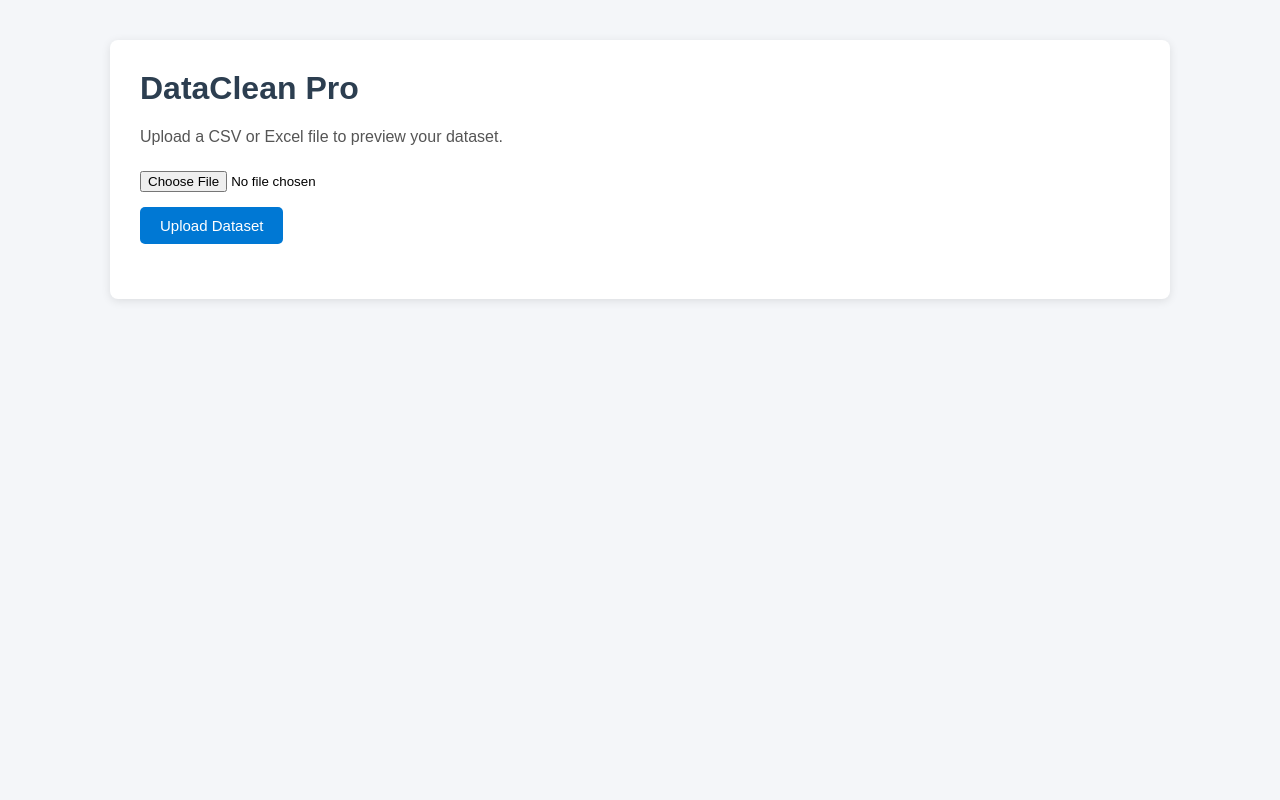
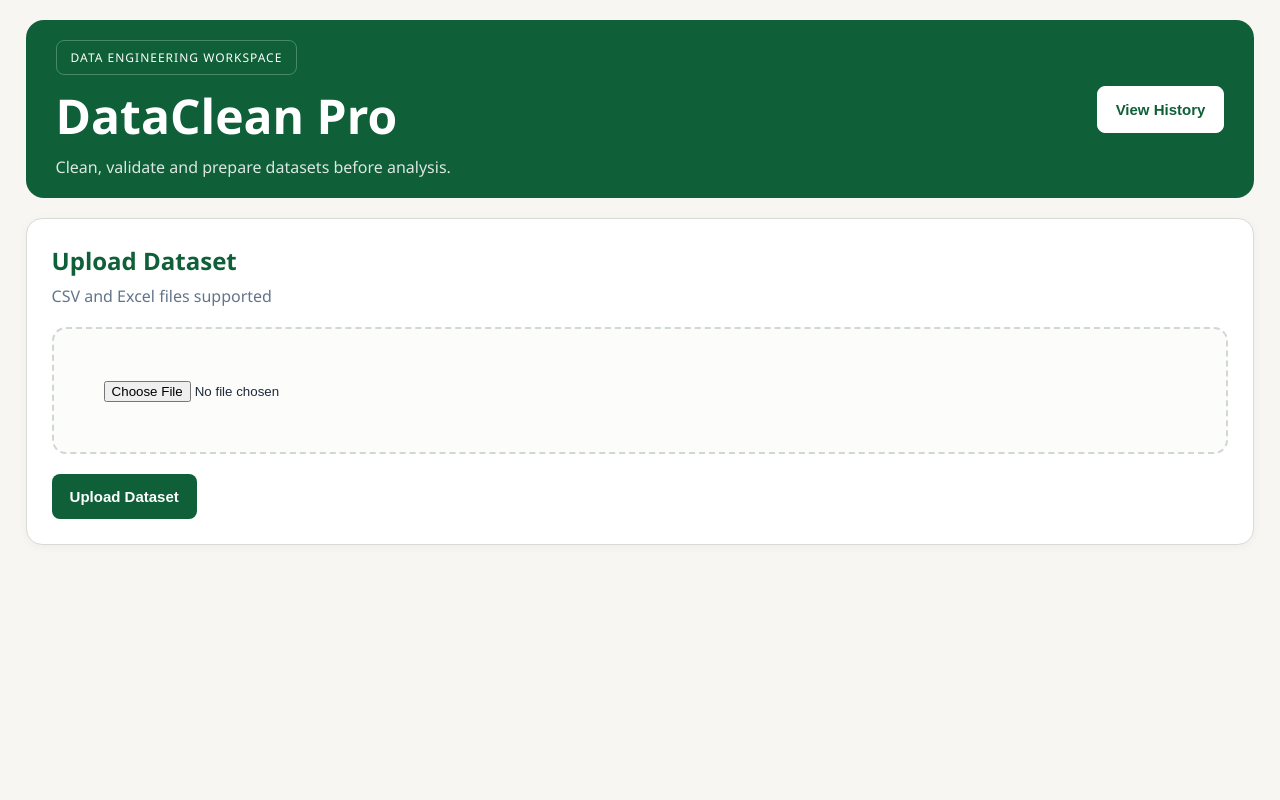
Before and after one commit to karthik-k11/DataClean-Pro, a Flask app: page / in a window 1280 px wide. Run offline with Flask 3, Linux system fonts and the light colour scheme.

Commit message:
Replaced the old white/blue theme with a clean enterprise-style green dashboard UI and improved cards, tables, buttons, and layout

```diff
--- a/static/style.css
+++ b/static/style.css
@@ -1,84 +1,438 @@
-body {
-    margin: 0;
-    padding: 0;
-    font-family: Arial, sans-serif;
-    background-color: #f4f6f9;
+*{
+    margin:0;
+    padding:0;
+    box-sizing:border-box;
 }
 
-.container {
-    width: 90%;
-    max-width: 1000px;
-    margin: 40px auto;
-    background-color: #ffffff;
-    padding: 30px;
-    border-radius: 8px;
-    box-shadow: 0 2px 10px rgba(0, 0, 0, 0.1);
+body{
+    font-family: "Segoe UI", sans-serif;
+    background:#F8F6F2;
+    color:#1E293B;
 }
 
-h1 {
-    margin-top: 0;
-    color: #2c3e50;
+.page-wrapper{
+    min-height:100vh;
 }
 
-p {
-    color: #555;
+.dashboard{
+    width:96%;
+    max-width:1600px;
+    margin:auto;
+    padding:20px 0 50px;
 }
 
-form {
-    margin: 25px 0;
+.topbar{
+
+    background:#0F5F38;
+
+    color:white;
+
+    border-radius:18px;
+
+    padding:20px 30px;
+
+    display:flex;
+
+    justify-content:space-between;
+
+    align-items:center;
+
+    margin-bottom:20px;
 }
 
-input[type="file"] {
-    margin-bottom: 15px;
+.brand-section h1{
+
+    font-size:48px;
+
+    font-weight:800;
+
+    margin-top:8px;
 }
 
-button {
-    display: block;
-    padding: 10px 20px;
-    border: none;
-    background-color: #0078d4;
-    color: white;
-    border-radius: 5px;
-    cursor: pointer;
-    font-size: 15px;
+.brand-section p{
+
+    color:rgba(255,255,255,.85);
+
+    margin-top:8px;
+
+    font-size:16px;
 }
 
-button:hover {
-    background-color: #005fa3;
+.app-tag{
+
+    display:inline-block;
+
+    padding:8px 14px;
+
+    border:1px solid rgba(255,255,255,.25);
+
+    border-radius:8px;
+
+    font-size:12px;
+
+    letter-spacing:1px;
 }
 
-.summary {
-    margin-top: 30px;
+.glass-card{
+
+    background:white;
+
+    border:1px solid #D8DAD3;
+
+    border-radius:16px;
+
+    padding:25px;
+
+    margin-bottom:20px;
+
+    box-shadow:
+    0 2px 10px rgba(0,0,0,.04);
 }
 
-.preview {
-    margin-top: 25px;
-    overflow-x: auto;
+.section-header h2{
+
+    color:#0F5F38;
+
+    margin-bottom:8px;
 }
 
-.table {
-    width: 100%;
-    border-collapse: collapse;
+.section-header p{
+
+    color:#64748B;
 }
 
-.table th,
-.table td {
-    border: 1px solid #ddd;
-    padding: 10px;
-    text-align: left;
+.stats-grid{
+
+    display:grid;
+
+    grid-template-columns:
+    repeat(4,1fr);
+
+    gap:18px;
+
+    margin-bottom:20px;
 }
 
-.table th {
-    background-color: #0078d4;
-    color: white;
+.stat-card{
+
+    background:white;
+
+    border:1px solid #D8DAD3;
+
+    border-radius:16px;
+
+    padding:28px;
+
+    text-align:center;
+
+    transition:.2s;
 }
 
-.table tr:nth-child(even) {
-    background-color: #f2f2f2;
+.stat-card:hover{
+
+    transform:translateY(-2px);
+
+    border-color:#0F5F38;
 }
 
-.error {
-    margin-top: 20px;
-    color: red;
-    font-weight: bold;
+.stat-label{
+
+    display:block;
+
+    color:#64748B;
+
+    margin-bottom:10px;
 }
+
+.stat-card h2{
+
+    color:#0F5F38;
+
+    font-size:42px;
+}
+
+.upload-zone{
+
+    border:2px dashed #CFD8D3;
+
+    border-radius:14px;
+
+    padding:50px;
+
+    margin:20px 0;
+
+    background:#FCFCFB;
+
+    transition:.2s;
+}
+
+.upload-zone:hover{
+
+    border-color:#0F5F38;
+
+    background:#F6F8F6;
+}
+input[type="file"]{
+
+    width:100%;
+}
+
+.error-box{
+
+    background:#FFF1F1;
+
+    border:1px solid #F5C2C2;
+
+    color:#B91C1C;
+
+    padding:14px;
+
+    border-radius:10px;
+
+    margin-top:15px;
+}
+
+.operations-grid{
+
+    display:grid;
+
+    grid-template-columns:
+    repeat(3,1fr);
+
+    gap:14px;
+
+    margin-top:20px;
+}
+
+.primary-btn,
+.secondary-btn,
+.action-btn{
+
+    border:none;
+
+    background:#0F5F38;
+
+    color:white;
+
+    padding:14px 18px;
+
+    border-radius:8px;
+
+    font-size:15px;
+
+    font-weight:600;
+
+    cursor:pointer;
+
+    transition:.2s;
+}
+
+.primary-btn:hover,
+.secondary-btn:hover,
+.action-btn:hover{
+
+    background:#0B4D2D;
+}
+
+.toolbar{
+
+    display:flex;
+
+    gap:12px;
+
+    margin-top:20px;
+
+    flex-wrap:wrap;
+}
+
+.table-wrapper{
+
+    overflow:auto;
+}
+
+.table{
+
+    width:100%;
+
+    border-collapse:collapse;
+
+    background:white;
+}
+
+.table th{
+
+    background:#0F5F38;
+
+    color:white;
+
+    padding:14px;
+
+    text-align:left;
+}
+
+.table td{
+
+    padding:14px;
+
+    border-bottom:1px solid #E5E7EB;
+}
+
+.table tr:hover{
+
+    background:#F5F8F6;
+}
+.quality-layout{
+
+    display:grid;
+
+    grid-template-columns:
+    1fr 1fr;
+
+    gap:20px;
+}
+
+.report-block{
+
+    margin-top:18px;
+}
+
+.report-block h3{
+
+    color:#0F5F38;
+
+    margin-bottom:10px;
+}
+
+.report-block ul{
+
+    list-style:none;
+}
+
+.report-block li{
+
+    padding:10px;
+
+    border:1px solid #E5E7EB;
+
+    margin-bottom:8px;
+
+    border-radius:8px;
+
+    background:#FAFAFA;
+}
+
+.summary-grid{
+
+    display:grid;
+
+    grid-template-columns:
+    repeat(4,1fr);
+
+    gap:15px;
+}
+
+.summary-item{
+
+    border:1px solid #D8DAD3;
+
+    border-radius:12px;
+
+    padding:22px;
+
+    background:#FCFCFB;
+}
+.summary-item span{
+
+    color:#64748B;
+
+    font-size:13px;
+}
+
+.summary-item h3{
+
+    color:#0F5F38;
+
+    margin-top:10px;
+}
+
+a{
+    text-decoration:none;
+}
+
+@media(max-width:1100px){
+
+    .stats-grid{
+
+        grid-template-columns:
+        repeat(2,1fr);
+    }
+
+    .summary-grid{
+
+        grid-template-columns:
+        repeat(2,1fr);
+    }
+
+    .quality-layout{
+
+        grid-template-columns:1fr;
+    }
+
+    .operations-grid{
+
+        grid-template-columns:
+        repeat(2,1fr);
+    }
+}
+
+@media(max-width:700px){
+
+    .topbar{
+
+        flex-direction:column;
+
+        text-align:center;
+
+        gap:20px;
+    }
+
+    .brand-section h1{
+
+        font-size:38px;
+    }
+
+    .stats-grid{
+
+        grid-template-columns:1fr;
+    }
+
+    .summary-grid{
+
+        grid-template-columns:1fr;
+    }
+
+    .operations-grid{
+
+        grid-template-columns:1fr;
+    }
+}
+
+.header-actions{
+
+    display:flex;
+    align-items:center;
+}
+
+.header-actions .secondary-btn{
+
+    background:white;
+
+    color:#0F5F38;
+
+    border:1px solid white;
+}
+
+.header-actions .secondary-btn:hover{
+
+    background:#F1F5F9;
+}
--- a/templates/index.html
+++ b/templates/index.html
@@ -9,12 +9,78 @@
 </head>
 <body>
 
-    <div class="container">
+<div class="page-wrapper">
 
-        <h1>DataClean Pro</h1>
-        <p>Upload a CSV or Excel file to preview your dataset.</p>
+<div class="dashboard">
+
+    <header class="topbar">
+
+        <div class="brand-section">
+
+            <div class="app-tag">
+                DATA ENGINEERING WORKSPACE
+            </div>
+
+            <h1>
+                DataClean Pro
+            </h1>
+
+            <p>
+                Clean, validate and prepare datasets before analysis.
+            </p>
+
+        </div>
+
+        <div class="header-actions">
+
+            <a href="/history">
+                <button type="button" class="secondary-btn">
+                    View History
+                </button>
+            </a>
+
+        </div>
+
+    </header>
+
+    {% if preview_data %}
+
+    <section class="stats-grid">
+
+        <div class="stat-card">
+            <span class="stat-label">Rows</span>
+            <h2>{{ total_rows }}</h2>
+        </div>
+
+        <div class="stat-card">
+            <span class="stat-label">Columns</span>
+            <h2>{{ total_columns }}</h2>
+        </div>
+
+        <div class="stat-card">
+            <span class="stat-label">Duplicates</span>
+            <h2>{{ quality_report.duplicate_rows }}</h2>
+        </div>
+
+        <div class="stat-card">
+            <span class="stat-label">Empty Columns</span>
+            <h2>{{ quality_report.empty_columns|length }}</h2>
+        </div>
+
+    </section>
+
+    {% endif %}
+
+    <section class="glass-card upload-card">
+
+        <div class="section-header">
+            <h2>Upload Dataset</h2>
+            <p>CSV and Excel files supported</p>
+        </div>
 
         <form method="POST" enctype="multipart/form-data">
+
+            <div class="upload-zone">
 
                 <input
                     type="file"
@@ -23,130 +89,189 @@
                     required
                 >
 
-            <button type="submit">
+            </div>
+
+            <button type="submit" class="primary-btn">
                 Upload Dataset
             </button>
 
         </form>
 
         {% if error %}
-            <div class="error">
+        <div class="error-box">
             {{ error }}
         </div>
         {% endif %}
 
+    </section>
+
     {% if preview_data %}
 
-            <div class="summary">
-                <h2>Dataset Summary</h2>
+    <section class="glass-card operations-card">
 
-                <p><strong>Total Rows:</strong> {{ total_rows }}</p>
-                <p><strong>Total Columns:</strong> {{ total_columns }}</p>
+        <div class="section-header">
+            <h2>Cleaning Operations</h2>
+            <p>Apply transformations to your dataset</p>
         </div>
-            <form method="POST">
+
+        <form method="POST" class="operations-grid">
 
             <input type="hidden" name="cleaned_file" value="{{ cleaned_file }}">
 
-                <button type="submit" name="remove_duplicates">
-                    Remove Duplicate Rows
+            <button type="submit" name="remove_duplicates" class="action-btn">
+                Remove Duplicates
             </button>
 
-                <button type="submit" name="remove_empty_rows">
+            <button type="submit" name="remove_empty_rows" class="action-btn">
                 Remove Empty Rows
             </button>
 
-                <button type="submit" name="remove_empty_columns">
+            <button type="submit" name="remove_empty_columns" class="action-btn">
                 Remove Empty Columns
             </button>
 
-                <button type="submit" name="fill_missing">
+            <button type="submit" name="fill_missing" class="action-btn">
                 Fill Missing Values
             </button>
 
-                <button type="submit" name="standardize_columns">
-                    Standardize Column Names
+            <button type="submit" name="standardize_columns" class="action-btn">
+                Standardize Columns
             </button>
 
-                <button type="submit" name="convert_types">
-                    Convert Data Types
+            <button type="submit" name="convert_types" class="action-btn">
+                Convert Types
             </button>
 
         </form>
 
-            <br>
+        <div class="toolbar">
 
             <a href="/history">
-                <button type="button">
-                    View Cleaning History
+                <button type="button" class="secondary-btn">
+                    View History
                 </button>
             </a>
 
             {% if cleaned_file %}
-
-            <br><br>
-
             <a href="/download/{{ cleaned_file }}">
-                <button type="button">
-                    Download Cleaned Dataset
+                <button type="button" class="primary-btn">
+                    Download Dataset
                 </button>
             </a>
-
             {% endif %}
 
-            <div class="preview">
-                <h2>First 10 Rows</h2>
+        </div>
 
+    </section>
+
+    <section class="glass-card">
+
+        <div class="section-header">
+            <h2>Dataset Preview</h2>
+            <p>First 10 records</p>
+        </div>
+
+        <div class="table-wrapper">
             {{ preview_data | safe }}
         </div>
-            <div class="summary">
+
+    </section>
+
+    <section class="quality-layout">
+
+        <div class="glass-card">
+
             <h2>Data Quality Report</h2>
 
+            <div class="report-block">
+
                 <h3>Missing Values</h3>
+
                 <ul>
                     {% for column, count in quality_report.missing_values.items() %}
-                        <li><strong>{{ column }}</strong>: {{ count }}</li>
+                    <li>{{ column }} : {{ count }}</li>
                     {% endfor %}
                 </ul>
 
-                <h3>Duplicate Rows</h3>
-                <p>{{ quality_report.duplicate_rows }}</p>
+            </div>
+
+            <div class="report-block">
+
+                <h3>Data Types</h3>
+
+                <ul>
+                    {% for column, datatype in quality_report.data_types.items() %}
+                    <li>{{ column }} : {{ datatype }}</li>
+                    {% endfor %}
+                </ul>
+
+            </div>
+
+        </div>
+
+        <div class="glass-card">
+
+            <div class="report-block">
 
                 <h3>Empty Columns</h3>
 
-                {% if quality_report.empty_columns %}
                 <ul>
                     {% for column in quality_report.empty_columns %}
                     <li>{{ column }}</li>
                     {% endfor %}
                 </ul>
-                {% else %}
-                    <p>No empty columns found.</p>
-                {% endif %}
 
-                <h3>Data Types</h3>
+            </div>
+
+            <div class="report-block">
+
+                <h3>Null Percentage</h3>
+
                 <ul>
-                    {% for column, datatype in quality_report.data_types.items() %}
-                        <li><strong>{{ column }}</strong>: {{ datatype }}</li>
+                    {% for column, percentage in quality_report.null_percentage.items() %}
+                    <li>{{ column }} : {{ percentage }}%</li>
                     {% endfor %}
                 </ul>
 
-                <h3>Null Percentage</h3>
-                <ul>
-                    {% for column, percentage in quality_report.null_percentage.items() %}
-                        <li><strong>{{ column }}</strong>: {{ percentage }}%</li>
-                    {% endfor %}
-                </ul>
             </div>
+
+        </div>
+
+    </section>
+
     {% if summary %}
 
-            <div class="summary">
+    <section class="glass-card">
+
+        <div class="section-header">
             <h2>Before vs After Summary</h2>
+        </div>
 
-                <p><strong>Operation:</strong> {{ summary.operation }}</p>
-               <p><strong>Rows Before:</strong> {{ summary.rows_before }}</p>
-                <p><strong>Rows After:</strong> {{ summary.rows_after }}</p>
-                <p><strong>Changes:</strong> {{ summary.count }}</p>
+        <div class="summary-grid">
+
+            <div class="summary-item">
+                <span>Operation</span>
+                <h3>{{ summary.operation }}</h3>
             </div>
+
+            <div class="summary-item">
+                <span>Rows Before</span>
+                <h3>{{ summary.rows_before }}</h3>
+            </div>
+
+            <div class="summary-item">
+                <span>Rows After</span>
+                <h3>{{ summary.rows_after }}</h3>
+            </div>
+
+            <div class="summary-item">
+                <span>Changes</span>
+                <h3>{{ summary.count }}</h3>
+            </div>
+
+        </div>
+
+    </section>
 
     {% endif %}
 
@@ -154,5 +279,7 @@
 
 </div>
 
+</div>
+
 </body>
 </html>
```
Lines whose indentation alone changed are shown as unchanged.
